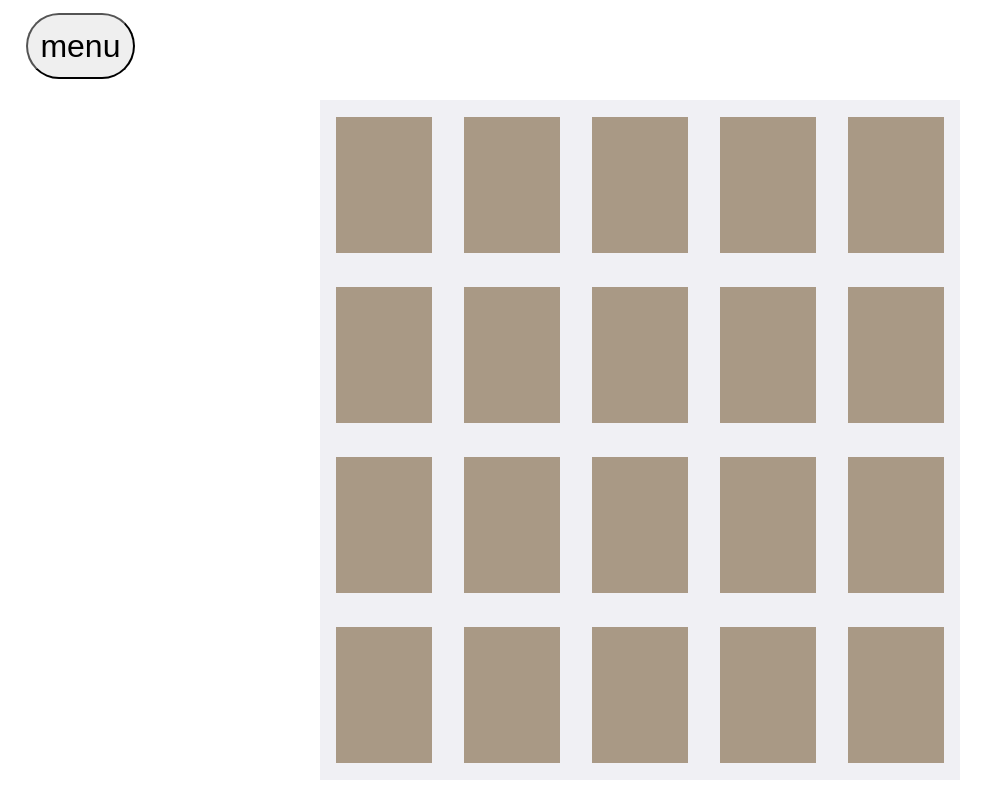
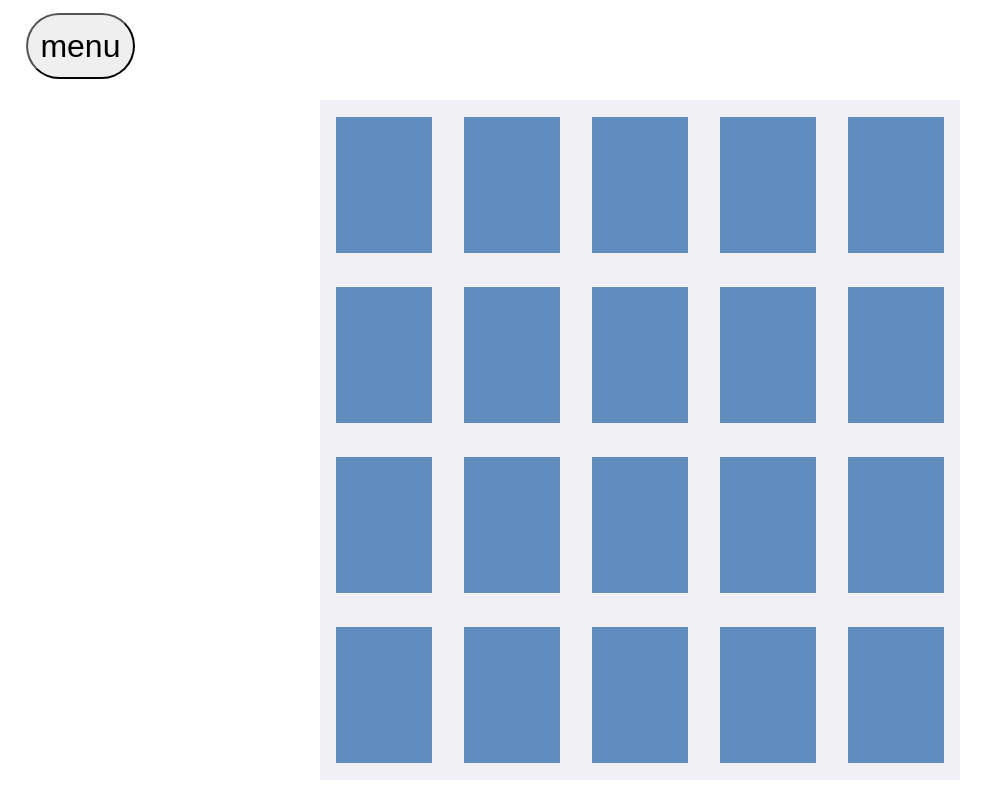
Before and after one commit to MaxamatO/memory, a React (Create React App) app: page / in a window 1280 px wide. Both pictures are taken after a click on the element "Find Pairs". Shown: the whole page, without its empty margins (0-997 px from the left). Built offline with nearby package versions, Linux system fonts and the light colour scheme.

Commit message:
change bg color

```diff
--- a/src/pairs_game/Card.jsx
+++ b/src/pairs_game/Card.jsx
@@ -16,7 +16,7 @@ function Card(props) {
 }
 
 const MemoryCard = styled.button`
-  background-color: #a99985;
+  background-color: #618dbe;
   text-align: center;
   width: 100%;
   height: 100%;
```
